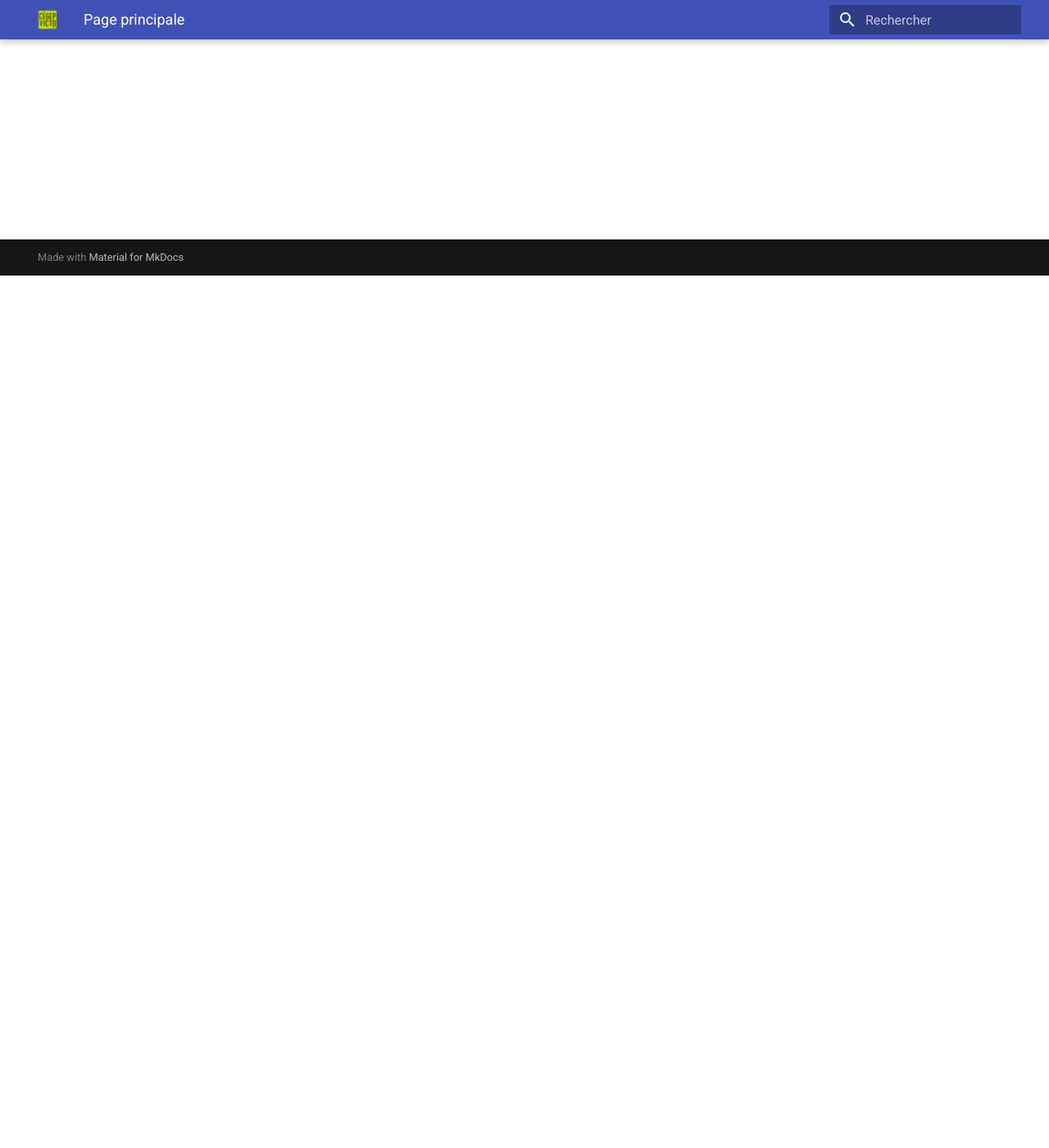
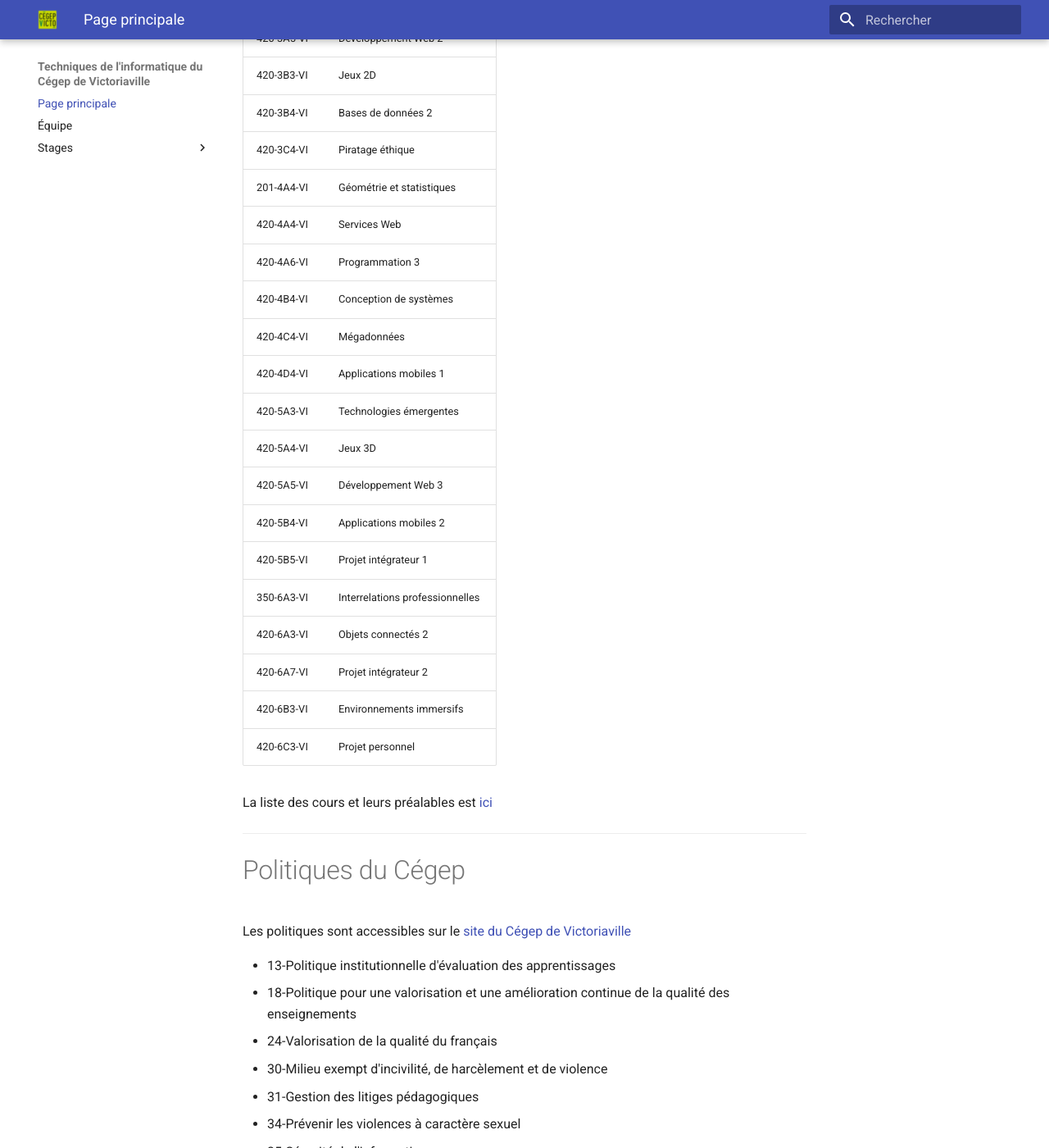
Before and after one commit to cegepvictoetienne/techinfo, an MkDocs documentation site: the page built from wiki/index.md, in a window 1280 px wide and 1400 px high, scrolled down 1064 px. Shown: the whole window at 82% size. Built offline with MkDocs 1.6.1 and Material for MkDocs 9.7.7, drawn with Linux system fonts in a browser that asks for light colours; some of the changed text lies outside the part shown.

Commit message:
ajout page stage

```diff
--- a/mkdocs.yml
+++ b/mkdocs.yml
@@ -2,6 +2,7 @@
 site_author: Étienne Rivard
 theme:
   name: material
+  custom_dir: overrides
   language: fr
   features:
     - content.code.copy
@@ -33,6 +34,9 @@
 nav:
   - 'Page principale': 'index.md'
   - 'Équipe': 'equipe.md'
+  - 'Stages':
+      - 'Pour les élèves': 'stages-eleve.md'
+      - 'Pour les employeurs': 'stages.md'
 
 markdown_extensions:
   - admonition
--- /dev/null
+++ b/overrides/mail.html
@@ -0,0 +1,5 @@
+{% extends "base.html" %} {% block scripts %}
+<script type="module">
+  import mermaid from 'https://cdn.jsdelivr.net/npm/mermaid@10.4.0/+esm';
+</script>
+{% endblock %}
--- a/wiki/index.md
+++ b/wiki/index.md
@@ -1 +1,112 @@
 # Techniques de l'informatique du Cégep de Victoriaville
+
+_But de la formation : Former des personnes prêtes à accomplir les tâches de technicien en informatique._
+
+Notre but : vous permettre d'acquérir des **compétences**, donc la formation spécifique et les évaluations sont orientées vers la pratique et la réalisation de tâche en situation de travail authentique.
+
+---
+
+# Cours du programme
+
+Cours|	Titre
+--|--
+201-1A3-VI|	Mathématiques de l'ordinateur
+420-1B4-VI|	Fonctionnement de l'ordinateur
+420-1C4-VI|	Outils informatiques
+420-1D6-VI|	Programmation 1
+420-1E6-VI|	Design Web
+420-2A4-VI|	Développement Web 1
+420-2A6-VI|	Programmation 2
+420-2B4-VI|	Bases de données 1
+420-2C4-VI|	Réseautique
+420-2D4-VI|	Support technique
+420-3A3-VI|	Nano-ordinateurs
+420-3A4-VI|	Objets connectés 1
+420-3A5-VI|	Développement Web 2
+420-3B3-VI|	Jeux 2D
+420-3B4-VI|	Bases de données 2
+420-3C4-VI|	Piratage éthique
+201-4A4-VI|	Géométrie et statistiques
+420-4A4-VI|	Services Web
+420-4A6-VI|	Programmation 3
+420-4B4-VI|	Conception de systèmes
+420-4C4-VI|	Mégadonnées
+420-4D4-VI|	Applications mobiles 1
+420-5A3-VI|	Technologies émergentes
+420-5A4-VI|	Jeux 3D
+420-5A5-VI|	Développement Web 3
+420-5B4-VI|	Applications mobiles 2
+420-5B5-VI|	Projet intégrateur 1
+350-6A3-VI|	Interrelations professionnelles
+420-6A3-VI|	Objets connectés 2
+420-6A7-VI|	Projet intégrateur 2
+420-6B3-VI|	Environnements immersifs
+420-6C3-VI|	Projet personnel
+
+
+La liste des cours et leurs préalables est [ici](http://informatique.apical.xyz)
+
+---
+
+# Politiques du Cégep
+
+Les politiques sont accessibles sur le [site du Cégep de Victoriaville](https://www.cegepvicto.ca/cegep/documents-officiels/politique/)
+
+- 13-Politique institutionnelle d'évaluation des apprentissages
+- 18-Politique pour une valorisation et une amélioration continue de la qualité des enseignements
+- 24-Valorisation de la qualité du français
+- 30-Milieu exempt d'incivilité, de harcèlement et de violence
+- 31-Gestion des litiges pédagogiques
+- 34-Prévenir les violences à caractère sexuel
+- 35-Sécurité de l'information
+
+---
+
+# Politiques départementales
+
+Elle est disponible sur [Omnivox](https://cegepvicto.omnivox.ca), dans la communauté _Cégep de Victoriaville_.
+
+- Politique départementale d'évaluation des apprentissages (PDEA)
+- Portez attention à :
+
+    - Absences et retards
+    - Oublie de matériel lors d'évaluation
+    - Qualité du français
+
+---
+
+# Ressources du Cégep
+
+- Association générale des étudiantes et étudiants du Cégep de Victoriaville (AGEECV)
+- Services aux étudiants
+- Carrefour technopédagogique
+- Bibliothèque
+- Coopsco
+
+# Ressource en informatique
+
+- Aide pédagogique individuel (élèves locaux)
+
+    - Valérie Bérubé (local C-104)
+    - S'occupe de votre cheminement d'élève
+
+- Aide pédagogique individuel (élèves internationaux)
+
+    - Béatrice Laroche (local C-102)
+    - S'occupe de votre cheminement d'élève
+
+- Coordination de département
+
+    - Alexandre Ouellet (local C-207)
+   - S'occupe des litiges, qualité de la formation et environnement physique
+
+- Coordination de programme
+
+    - Étienne Rivard (local C-207 / Teams)
+    - S'occupe du suivi de la réussite et des activités de programme
+
+- Responsable stages ATE
+
+    - Étienne Rivard (local C-207 / Teams)
+
+---
```
Also changed, not shown: wiki/equipe.md (+20 -0 lines), wiki/stages-eleve.md (added, +169 -0 lines), wiki/stages.md (added, +31 -0 lines), wiki/assets/niveaux-competences-eleve.png (added), 4 other files.
